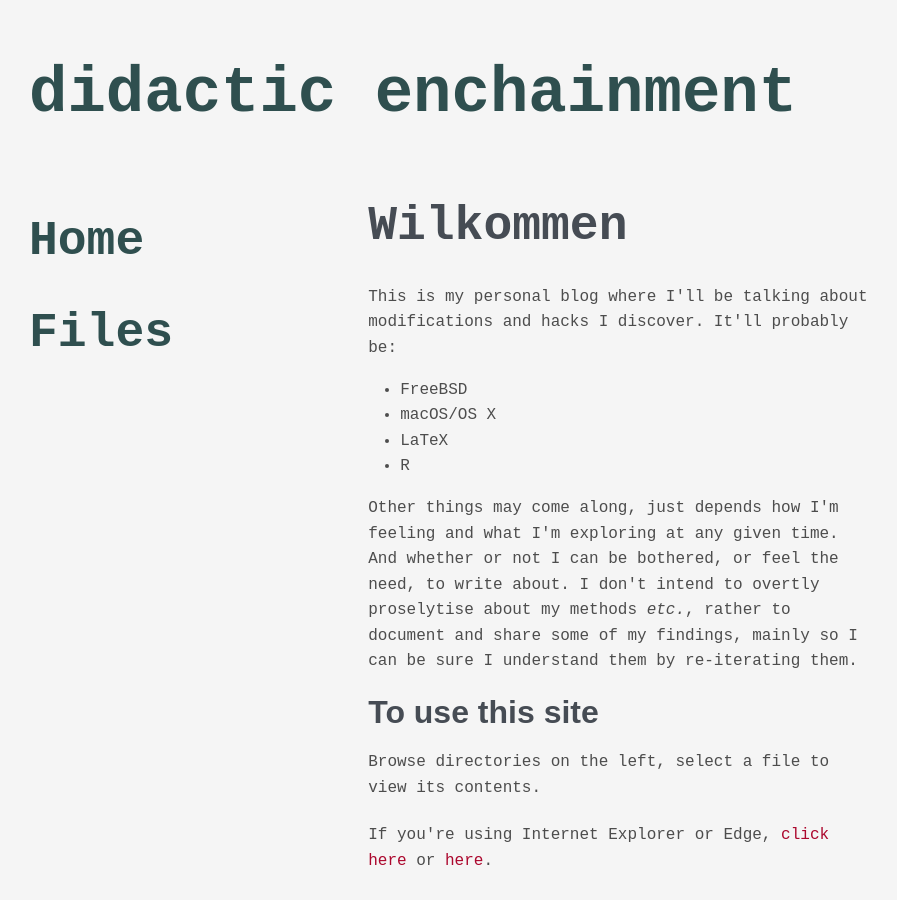
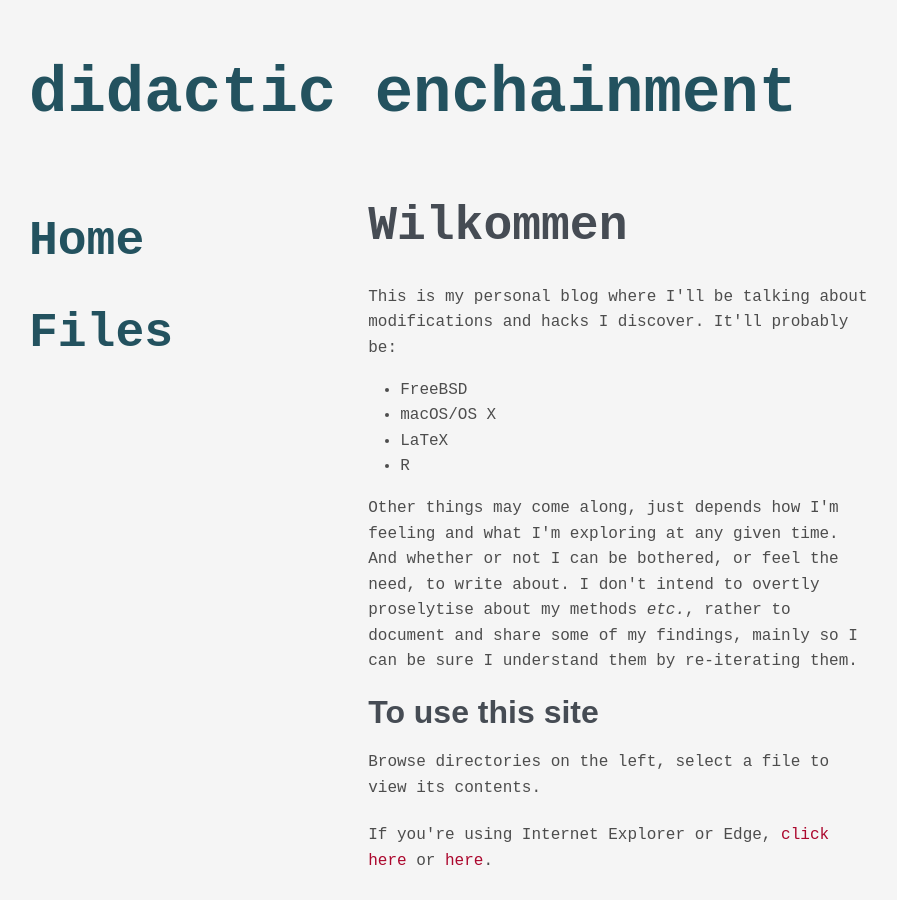
Before and after one commit to paulrbts/blog, a Jekyll site: the page built from index.html, in a window 1280 px wide. Shown: the whole page, without its empty margins (19-916 px from the left). Built offline with Jekyll 4.4.1, drawn with Linux system fonts in a browser that asks for light colours; some web fonts are replaced.

Commit message:
changed h1 h2 colours

```diff
--- a/css/common.css
+++ b/css/common.css
@@ -15,7 +15,7 @@ h1 {
   font-family: 'Expletus Sans',monospace;
   font-weight: bold;
   font-size: 4rem;
-  color: #2F4F4F;
+  color: #23525F;
   padding-left: 40px;
 }
 
@@ -107,13 +107,13 @@ ul {
 }
 
 #navbar a:link {
-  color: #2F4F4F !important;
+  color: #23525F !important;
 }
 #navbar a:visited {
-  color: #2F4F4F !important;
+  color: #23525F !important;
 }
 #navbar a:hover {
-  color: #2F4F4F !important;
+  color: #23525F !important;
 }
 
 #main {
```
